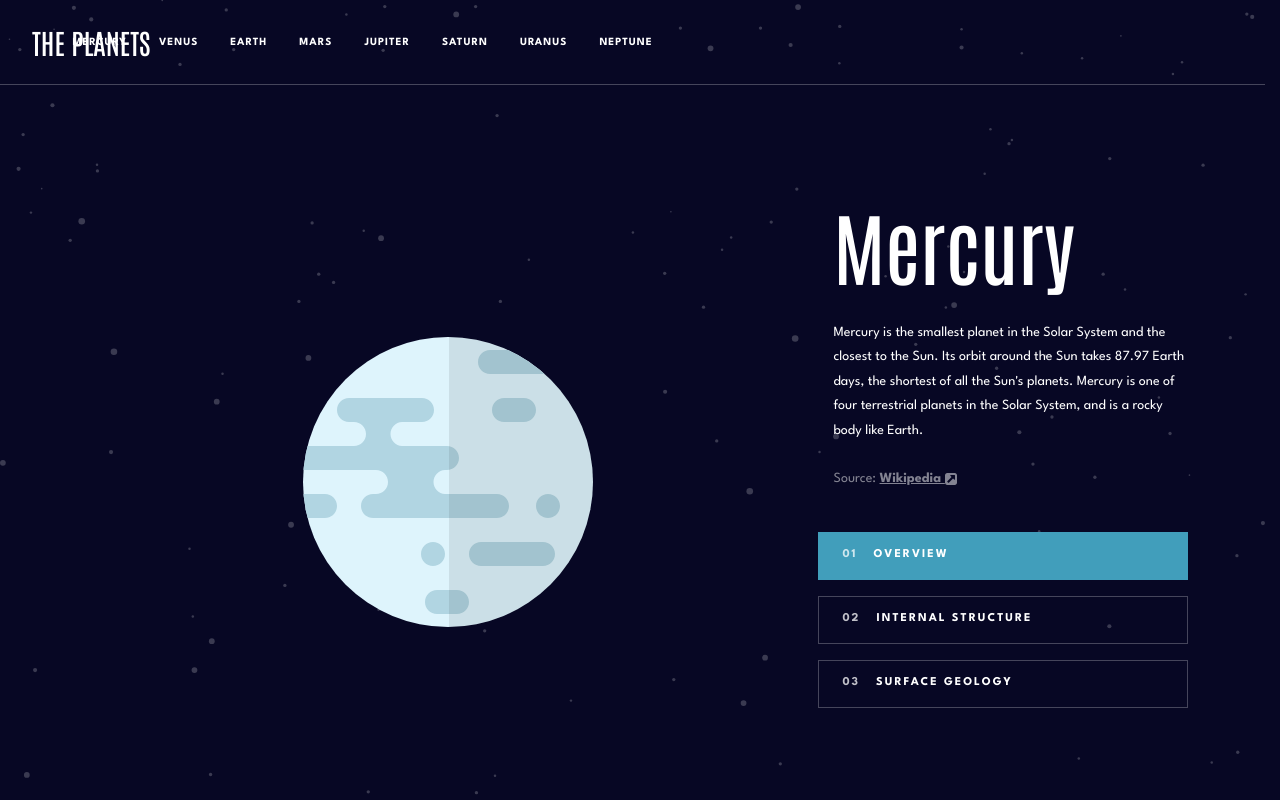
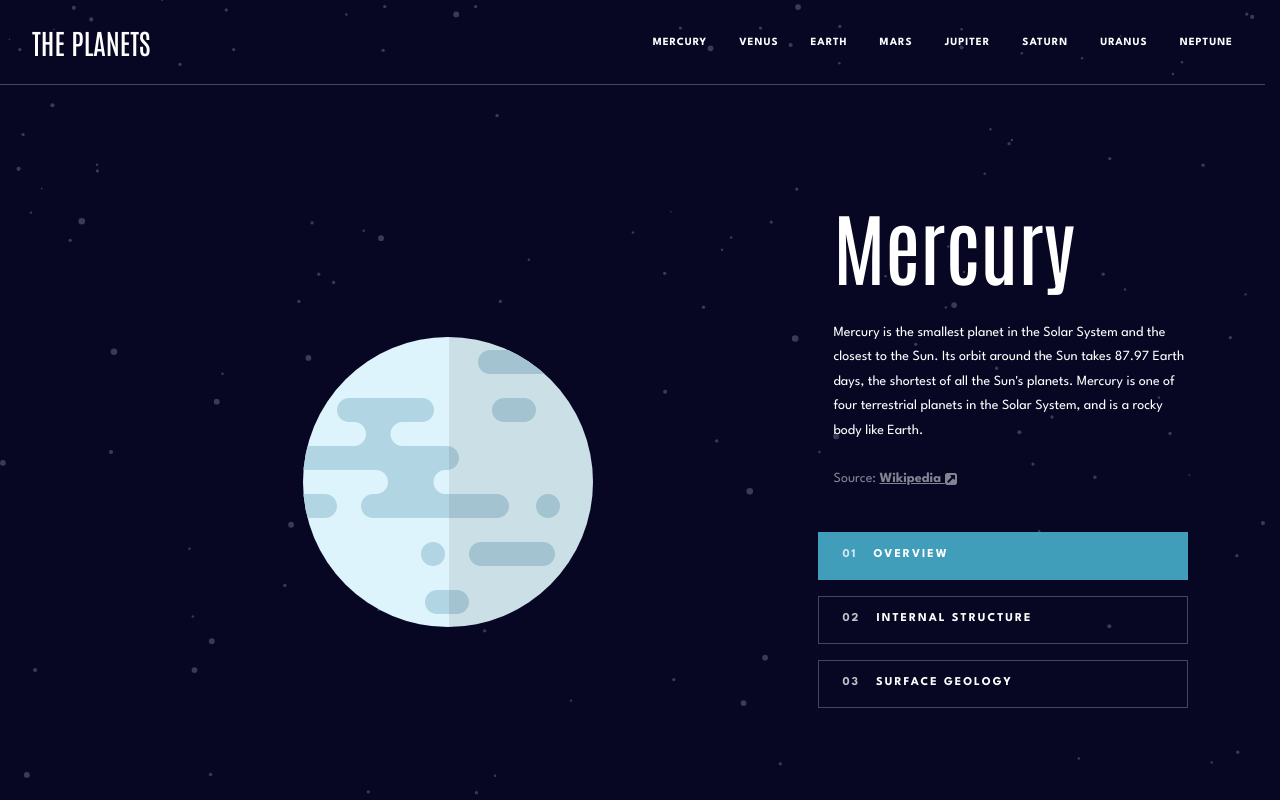
Before and after one commit to mgalvizo/planets-fact-site-source, a React (Create React App) app: page /#/planets/mercury/overview in a window 1280 px wide. Shown: the top 800 px of the page. Built offline with nearby package versions, Linux system fonts and the light colour scheme.

Commit message:
add readme template and fix navigation in larger screens

```diff
--- a/src/components/styled/NavLinks.styled.ts
+++ b/src/components/styled/NavLinks.styled.ts
@@ -10,7 +10,7 @@ const StyledMobileNavLinks = styled.ul<NavLinksProps>`
     list-style-type: none;
     background-color: var(--very-dark-blue);
     // hidden by default
-    transform: translate(-100%);
+    transform: translateX(-100%);
 
     &.slide-in-left-enter {
         transform: translateX(-100%);
@@ -49,6 +49,7 @@ const StyledMobileNavLinks = styled.ul<NavLinksProps>`
         align-items: center;
         gap: calc((var(--website-margin-md) + var(--website-margin-lg)) / 2);
         background-color: transparent;
+        transform: translateX(0);
     }
 
     // 768px
```
Also changed, not shown: 1 other file (tests, documents, lock files or other folders).
